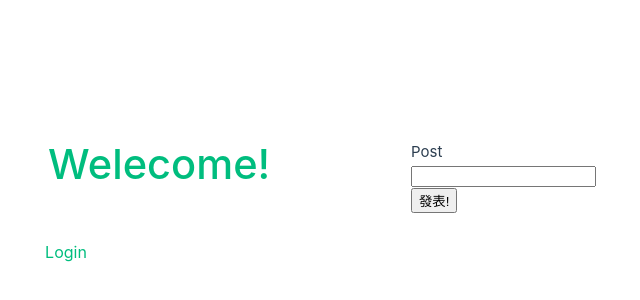
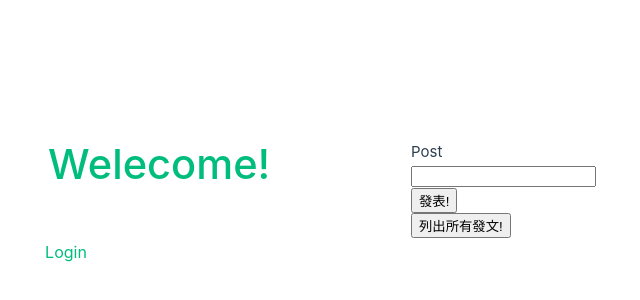
Before and after one commit to moon110598096/SocialMediaAPP, a Vue app in the folder SocialMediaAPP/frontEnd/vue/: page /post/1/1 in a window 1280 px wide. Shown: the part 190-490 px from the top of the page, without its empty margins (229-869 px from the left). Built offline with nearby package versions, Linux system fonts and the light colour scheme.

Commit message:
add display total post feature

```diff
--- a/SocialMediaAPP/frontEnd/vue/src/views/PostView.vue
+++ b/SocialMediaAPP/frontEnd/vue/src/views/PostView.vue
@@ -11,10 +11,27 @@ import router from "@/router";
 const route = useRoute();
 let userId = route.params.userID;
 let loginChecked = route.params.userChecked;
+const historyForm = reactive({
+  postList:''
+})
 
 const form = reactive ({
   postContent : '',
 })
+
+const refreshSubmit = async () => {
+  try {
+    axios.defaults.baseURL = 'http://localhost:8080'
+    const response = await axios.get(
+        'api/article/article');
+
+    historyForm.postList = response.data
+  } catch (error) {
+    console.error('失敗', error);
+    alert('發表失敗');
+  }
+}
+
 const postSubmit = async () => {
   try {
     axios.defaults.baseURL = 'http://localhost:8080'
@@ -38,7 +55,7 @@ const postSubmit = async () => {
 </script>
 
 <template>
-  <div class="login">
+  <div class="postFeature">
     <el-form :model="form" label-width="auto" style="max-width: 600px">
       <el-form-item label="Post">
         <el-input v-model="form.postContent" />
@@ -47,5 +64,14 @@ const postSubmit = async () => {
         <el-button type="primary" @click="postSubmit">發表!</el-button>
       </el-form-item>
     </el-form>
+    <el-form :model="historyForm" label-width="auto" style="max-width: 600px">
+      <el-form-item class="refresh-form-button">
+        <el-button type="primary" @click="refreshSubmit">列出所有發文!</el-button>
+      </el-form-item>
+      <li v-for="item in historyForm.postList">
+        {{ item.authorID }}:
+        {{ item.content }}
+      </li>
+    </el-form>
   </div>
 </template>
```
